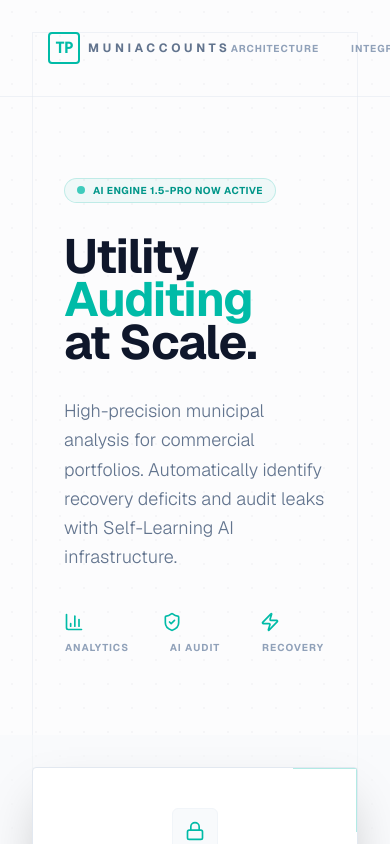
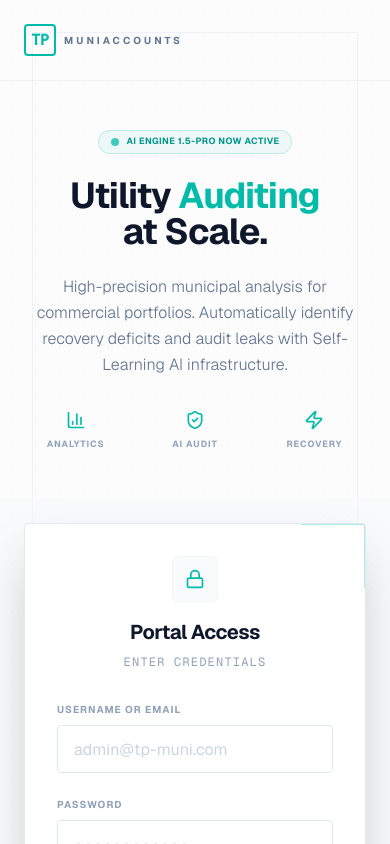
Before and after one commit to theuns-lindeque/TPMuniAccounts, a Next.js app: page / in a window 390 px wide. Built offline with nearby package versions, Linux system fonts and the light colour scheme.

Commit message:
feat: Mobile-first optimization for all pages and navigation drawer

```diff
--- a/src/app/dashboard/page.tsx
+++ b/src/app/dashboard/page.tsx
@@ -28,18 +28,18 @@ const mockChartData = [
 
 export default function DashboardPage() {
   return (
-    <div className="min-h-screen bg-[#fcfcfd] dark:bg-[#0d1117] text-slate-900 dark:text-slate-100 p-6 font-sans">
-      <header className="mb-8 border-b border-slate-200 dark:border-slate-800 pb-6 flex justify-between items-end">
+    <div className="min-h-screen bg-[#fcfcfd] dark:bg-[#0d1117] text-slate-900 dark:text-slate-100 p-4 sm:p-6 font-sans">
+      <header className="mb-6 sm:mb-8 border-b border-slate-200 dark:border-slate-800 pb-4 sm:pb-6 flex flex-col sm:flex-row justify-between items-start sm:items-end gap-4">
         <div>
           <div className="flex items-center gap-2 text-teal-500 mb-1">
-            <LayoutDashboard size={16} />
-            <span className="text-[10px] font-bold uppercase tracking-[0.2em]">System Overview</span>
+            <LayoutDashboard size={14} className="sm:size-4" />
+            <span className="text-[9px] sm:text-[10px] font-bold uppercase tracking-[0.2em]">System Overview</span>
           </div>
-          <h1 className="text-3xl font-bold tracking-tight">Analytics Dashboard</h1>
+          <h1 className="text-2xl sm:text-3xl font-bold tracking-tight">Analytics Dashboard</h1>
         </div>
-        <div className="text-right">
-          <p className="text-xs text-slate-500 font-mono">BUILDING_ID: ALL_ACTIVE</p>
-          <p className="text-xs text-slate-500 font-mono">LAST_SYNC: 2026-03-13T22:20</p>
+        <div className="text-left sm:text-right">
+          <p className="text-[10px] sm:text-xs text-slate-500 font-mono uppercase tracking-tighter">BUILDING_ID: ALL_ACTIVE</p>
+          <p className="text-[10px] sm:text-xs text-slate-500 font-mono uppercase tracking-tighter">LAST_SYNC: 2026-03-13T22:20</p>
         </div>
       </header>
 
--- a/src/app/login/page.tsx
+++ b/src/app/login/page.tsx
@@ -57,7 +57,7 @@ function LoginContent() {
           </p>
         </div>
 
-        <div className="bg-white dark:bg-slate-950/50 border border-slate-200 dark:border-slate-800 rounded-2xl p-8 shadow-xl shadow-slate-200/50 dark:shadow-none relative overflow-hidden">
+        <div className="bg-white dark:bg-slate-950/50 border border-slate-200 dark:border-slate-800 rounded-2xl p-6 sm:p-8 shadow-xl shadow-slate-200/50 dark:shadow-none relative overflow-hidden">
           {/* Decorative Corner */}
           <div className="absolute top-0 right-0 w-24 h-24 pointer-events-none overflow-hidden opacity-20">
             <div className="absolute top-0 right-0 w-[1px] h-16 bg-teal-500 translate-x-[-1px]"></div>
--- a/src/app/page.tsx
+++ b/src/app/page.tsx
@@ -13,65 +13,64 @@ export default function Home() {
       <div className="absolute top-0 left-1/4 w-[1px] h-full bg-slate-200/50 dark:bg-slate-800/50 hidden lg:block"></div>
       <div className="absolute top-1/3 left-0 w-full h-[1px] bg-slate-200/50 dark:bg-slate-800/50 hidden lg:block"></div>
 
-      <nav className="relative z-10 flex justify-between items-center px-12 py-8 border-b border-slate-200/50 dark:border-slate-800/50">
+      <nav className="relative z-10 flex justify-between items-center px-6 lg:px-12 py-6 lg:py-8 border-b border-slate-200/50 dark:border-slate-800/50">
         <div className="flex items-center gap-2">
           <div className="w-8 h-8 border-2 border-teal-500 rounded-sm flex items-center justify-center font-mono font-bold text-teal-500 tracking-tighter">
             TP
           </div>
-          <span className="text-xs font-bold uppercase tracking-[0.3em] text-slate-500">MuniAccounts</span>
+          <span className="text-[10px] lg:text-xs font-bold uppercase tracking-[0.3em] text-slate-500">MuniAccounts</span>
         </div>
-        <div className="flex gap-8 text-[10px] font-bold uppercase tracking-widest text-slate-400">
+        <div className="hidden sm:flex gap-4 lg:gap-8 text-[10px] font-bold uppercase tracking-widest text-slate-400">
           <span className="hover:text-teal-500 cursor-pointer transition-colors">Architecture</span>
           <span className="hover:text-teal-500 cursor-pointer transition-colors">Integrations</span>
-          <span className="hover:text-teal-500 cursor-pointer transition-colors">Enterprise</span>
         </div>
       </nav>
 
-      <main className="relative z-10 grid grid-cols-1 lg:grid-cols-2 min-h-[calc(100vh-100px)]">
+      <main className="relative z-10 grid grid-cols-1 lg:grid-cols-2 min-h-[calc(100vh-80px)]">
         {/* Left Column: Hero Content */}
-        <div className="flex flex-col justify-center px-16 py-20 lg:border-r border-slate-200/50 dark:border-slate-800/50">
-          <div className="max-w-xl">
-            <div className="inline-flex items-center gap-2 px-3 py-1 rounded-full border border-teal-500/20 bg-teal-500/5 mb-8">
+        <div className="flex flex-col justify-center px-6 sm:px-12 lg:px-16 py-12 lg:py-20 lg:border-r border-slate-200/50 dark:border-slate-800/50">
+          <div className="max-w-xl text-center lg:text-left">
+            <div className="inline-flex items-center gap-2 px-3 py-1 rounded-full border border-teal-500/20 bg-teal-500/5 mb-6 lg:mb-8">
               <span className="flex h-2 w-2 rounded-full bg-teal-500 animate-pulse"></span>
-              <span className="text-[10px] font-bold uppercase tracking-wider text-teal-600 dark:text-teal-400">AI Engine 1.5-Pro Now Active</span>
+              <span className="text-[9px] lg:text-[10px] font-bold uppercase tracking-wider text-teal-600 dark:text-teal-400">AI Engine 1.5-Pro Now Active</span>
             </div>
 
-            <h1 className="text-5xl lg:text-7xl font-bold tracking-tight mb-8 leading-[0.9]">
+            <h1 className="text-4xl sm:text-5xl lg:text-7xl font-bold tracking-tight mb-6 lg:mb-8 leading-[1] lg:leading-[0.9]">
               Utility <span className="text-teal-500">Auditing</span><br />
               at Scale.
             </h1>
 
-            <p className="text-lg text-slate-500 dark:text-slate-400 mb-10 leading-relaxed font-light">
+            <p className="text-base lg:text-lg text-slate-500 dark:text-slate-400 mb-8 lg:mb-10 leading-relaxed font-light">
               High-precision municipal analysis for commercial portfolios.
               Automatically identify recovery deficits and audit leaks with
               Self-Learning AI infrastructure.
             </p>
 
-            <div className="grid grid-cols-3 gap-8">
+            <div className="grid grid-cols-3 gap-4 sm:gap-8">
               <div className="space-y-2">
-                <BarChart3 className="text-teal-500 w-5 h-5" />
-                <p className="text-[10px] font-bold uppercase tracking-widest text-slate-400 text-center lg:text-left">Analytics</p>
+                <BarChart3 className="text-teal-500 w-5 h-5 mx-auto lg:mx-0" />
+                <p className="text-[9px] lg:text-[10px] font-bold uppercase tracking-widest text-slate-400">Analytics</p>
               </div>
               <div className="space-y-2">
-                <ShieldCheck className="text-teal-500 w-5 h-5" />
-                <p className="text-[10px] font-bold uppercase tracking-widest text-slate-400 text-center lg:text-left">AI Audit</p>
+                <ShieldCheck className="text-teal-500 w-5 h-5 mx-auto lg:mx-0" />
+                <p className="text-[9px] lg:text-[10px] font-bold uppercase tracking-widest text-slate-400">AI Audit</p>
               </div>
               <div className="space-y-2">
-                <Zap className="text-teal-500 w-5 h-5" />
-                <p className="text-[10px] font-bold uppercase tracking-widest text-slate-400 text-center lg:text-left">Recovery</p>
+                <Zap className="text-teal-500 w-5 h-5 mx-auto lg:mx-0" />
+                <p className="text-[9px] lg:text-[10px] font-bold uppercase tracking-widest text-slate-400">Recovery</p>
               </div>
             </div>
           </div>
         </div>
 
         {/* Right Column: Login Form */}
-        <div className="flex items-center justify-center p-8 bg-slate-50/50 dark:bg-slate-900/30">
-          <div className="max-w-md w-full p-10 bg-white dark:bg-slate-950 border border-slate-200 dark:border-slate-800 rounded-sm shadow-2xl relative overflow-hidden group">
+        <div className="flex items-center justify-center p-6 sm:p-12 lg:p-8 bg-slate-50/50 dark:bg-slate-900/30">
+          <div className="max-w-md w-full p-8 lg:p-10 bg-white dark:bg-slate-950 border border-slate-200 dark:border-slate-800 rounded-sm shadow-2xl relative overflow-hidden group">
             {/* Corner Decorative Lines */}
             <div className="absolute top-0 right-0 w-16 h-[1px] bg-teal-500/30"></div>
             <div className="absolute top-0 right-0 w-[1px] h-16 bg-teal-500/30"></div>
 
-            <div className="mb-10 text-center">
+            <div className="mb-8 lg:mb-10 text-center">
               <div className="inline-flex p-3 rounded-md border border-slate-100 dark:border-slate-800 mb-4 bg-slate-50 dark:bg-slate-900">
                 <Lock className="w-5 h-5 text-teal-500" />
               </div>
@@ -114,7 +113,7 @@ export default function Home() {
         </div>
       </main>
 
-      <footer className="absolute bottom-12 left-12 right-12 flex justify-between items-center text-[9px] font-mono text-slate-400 uppercase tracking-[0.3em] pointer-events-none">
+      <footer className="absolute bottom-6 lg:bottom-12 left-6 lg:left-12 right-6 lg:right-12 flex justify-between items-center text-[9px] font-mono text-slate-400 uppercase tracking-[0.3em] pointer-events-none">
         <div className="flex gap-4">
           <span>LAT: -26.2041</span>
           <span>LNG: 28.0473</span>
--- a/src/app/properties/page.tsx
+++ b/src/app/properties/page.tsx
@@ -14,26 +14,26 @@ export default async function PropertiesPage() {
   });
 
   return (
-    <div className="min-h-screen bg-[#fcfcfd] dark:bg-[#0d1117] text-slate-900 dark:text-slate-100 p-8 font-sans">
-      <header className="mb-10 flex justify-between items-end border-b border-slate-200 dark:border-slate-800 pb-6">
+    <div className="min-h-screen bg-[#fcfcfd] dark:bg-[#0d1117] text-slate-900 dark:text-slate-100 p-4 sm:p-8 font-sans">
+      <header className="mb-6 sm:mb-10 flex flex-col sm:flex-row justify-between items-start sm:items-end border-b border-slate-200 dark:border-slate-800 pb-4 sm:pb-6 gap-6">
         <div>
           <div className="flex items-center gap-2 text-teal-500 mb-1">
-            <Building2 size={16} />
-            <span className="text-[10px] font-bold uppercase tracking-[0.2em]">Portfolio Management</span>
+            <Building2 size={14} className="sm:size-4" />
+            <span className="text-[9px] sm:text-[10px] font-bold uppercase tracking-[0.2em]">Portfolio Management</span>
           </div>
-          <h1 className="text-3xl font-bold tracking-tight">Properties</h1>
+          <h1 className="text-2xl sm:text-3xl font-bold tracking-tight">Properties</h1>
         </div>
-        <div className="flex gap-4">
+        <div className="flex flex-col sm:flex-row gap-3 sm:gap-4 w-full sm:w-auto">
           <Link
             href="/upload?type=recovery"
-            className="flex items-center gap-2 px-4 py-2.5 bg-slate-100 hover:bg-slate-200 dark:bg-slate-800 dark:hover:bg-slate-700 text-slate-900 dark:text-slate-100 text-xs font-bold uppercase tracking-widest rounded transition-all border border-slate-200 dark:border-slate-700"
+            className="flex items-center justify-center gap-2 px-4 py-2.5 bg-slate-100 hover:bg-slate-200 dark:bg-slate-800 dark:hover:bg-slate-700 text-slate-900 dark:text-slate-100 text-xs font-bold uppercase tracking-widest rounded transition-all border border-slate-200 dark:border-slate-700"
           >
             <Upload size={14} className="text-teal-500" />
             Upload Recovery
           </Link>
           <Link
             href="/upload?type=bill"
-            className="flex items-center gap-2 px-4 py-2.5 bg-teal-500 hover:bg-teal-600 text-white text-xs font-bold uppercase tracking-widest rounded transition-all shadow-lg shadow-teal-500/10"
+            className="flex items-center justify-center gap-2 px-4 py-2.5 bg-teal-500 hover:bg-teal-600 text-white text-xs font-bold uppercase tracking-widest rounded transition-all shadow-lg shadow-teal-500/10"
           >
             <Upload size={14} />
             Upload Bills
--- a/src/app/upload/page.tsx
+++ b/src/app/upload/page.tsx
@@ -53,21 +53,21 @@ function UploadContent() {
   };
 
   return (
-    <div className="min-h-screen bg-[#fcfcfd] dark:bg-[#0d1117] text-slate-900 dark:text-slate-100 p-8 font-sans">
-      <header className="mb-10 flex justify-between items-end border-b border-slate-200 dark:border-slate-800 pb-6">
+    <div className="min-h-screen bg-[#fcfcfd] dark:bg-[#0d1117] text-slate-900 dark:text-slate-100 p-4 sm:p-8 font-sans">
+      <header className="mb-6 sm:mb-10 flex flex-col sm:flex-row justify-between items-start sm:items-end border-b border-slate-200 dark:border-slate-800 pb-4 sm:pb-6 gap-4">
         <div>
           <div className="flex items-center gap-2 text-teal-500 mb-1">
-            <Building2 size={16} />
-            <span className="text-[10px] font-bold uppercase tracking-[0.2em]">Ingestion Portal</span>
+            <Building2 size={14} className="sm:size-4" />
+            <span className="text-[9px] sm:text-[10px] font-bold uppercase tracking-[0.2em]">Ingestion Portal</span>
           </div>
-          <h1 className="text-3xl font-bold tracking-tight">
+          <h1 className="text-2xl sm:text-3xl font-bold tracking-tight">
             {documentType === 'recovery' ? 'Upload Recovery' : 'Upload Bills'}
           </h1>
         </div>
-        <div>
+        <div className="w-full sm:w-auto">
           <Link
             href="/properties"
-            className="flex items-center gap-2 px-4 py-2.5 bg-white dark:bg-slate-900 border border-slate-200 dark:border-slate-800 hover:bg-slate-50 dark:hover:bg-slate-800 text-slate-600 dark:text-slate-400 text-[10px] font-bold uppercase tracking-widest rounded transition-all shadow-sm"
+            className="flex items-center justify-center gap-2 px-4 py-2.5 bg-white dark:bg-slate-900 border border-slate-200 dark:border-slate-800 hover:bg-slate-50 dark:hover:bg-slate-800 text-slate-600 dark:text-slate-400 text-[10px] font-bold uppercase tracking-widest rounded transition-all shadow-sm"
           >
             <ArrowLeft size={14} />
             Back to Registry
@@ -76,15 +76,15 @@ function UploadContent() {
       </header>
 
       <main className="max-w-4xl mx-auto">
-        <div className="relative border border-slate-200 dark:border-slate-800 rounded-xl bg-white dark:bg-slate-950/50 shadow-xl overflow-hidden p-12">
+        <div className="relative border border-slate-200 dark:border-slate-800 rounded-xl bg-white dark:bg-slate-950/50 shadow-xl overflow-hidden p-6 sm:p-12">
           {/* Decorative Corner */}
           <div className="absolute top-0 right-0 w-24 h-24 pointer-events-none overflow-hidden">
             <div className="absolute top-0 right-0 w-[1px] h-16 bg-teal-500/20 translate-x-[-1px]"></div>
             <div className="absolute top-0 right-0 w-16 h-[1px] bg-teal-500/20 translate-y-[-1px]"></div>
           </div>
 
-          <div className="text-center mb-12">
-            <h2 className="text-xl font-bold mb-2">
+          <div className="text-center mb-8 sm:mb-12">
+            <h2 className="text-lg sm:text-xl font-bold mb-2">
               {documentType === 'recovery' ? 'Submit Recovery Data' : 'Submit Municipal Bills'}
             </h2>
             <p className="text-sm text-slate-500 dark:text-slate-400">
--- a/src/components/Shell.tsx
+++ b/src/components/Shell.tsx
@@ -1,11 +1,14 @@
 "use client";
 
+import React, { useState } from "react";
 import { usePathname } from "next/navigation";
 import { Sidebar } from "@/components/Sidebar";
 import { ThemeProvider } from "@/components/ThemeProvider";
+import { Menu, X } from "lucide-react";
 
 export function Shell({ children }: { children: React.ReactNode }) {
   const pathname = usePathname();
+  const [isMobileMenuOpen, setIsMobileMenuOpen] = useState(false);
   const isPublicPage = pathname === "/" || pathname === "/login";
 
   return (
@@ -15,8 +18,43 @@ export function Shell({ children }: { children: React.ReactNode }) {
       enableSystem
       disableTransitionOnChange
     >
-      <div className="flex h-screen overflow-hidden">
-        {!isPublicPage && <Sidebar />}
+      <div className="flex h-screen overflow-hidden flex-col md:flex-row">
+        {/* Mobile Header - Only for authenticated pages */}
+        {!isPublicPage && (
+          <div className="md:hidden flex items-center justify-between px-4 py-3 bg-white dark:bg-slate-950 border-b border-slate-200 dark:border-slate-800 z-30">
+            <div className="flex items-center gap-2">
+              <div className="w-6 h-6 border-2 border-teal-500 rounded-sm flex items-center justify-center font-mono font-bold text-teal-500 text-[10px] tracking-tighter shrink-0">
+                TP
+              </div>
+              <span className="text-[10px] font-bold uppercase tracking-[0.2em] text-slate-500">MuniAccounts</span>
+            </div>
+            <button
+              onClick={() => setIsMobileMenuOpen(!isMobileMenuOpen)}
+              className="p-2 text-slate-500 hover:text-teal-500 transition-colors"
+            >
+              {isMobileMenuOpen ? <X size={20} /> : <Menu size={20} />}
+            </button>
+          </div>
+        )}
+
+        {!isPublicPage && (
+          <div
+            className={`
+              fixed inset-0 z-40 md:relative md:z-20 transform transition-transform duration-300 ease-in-out
+              ${isMobileMenuOpen ? 'translate-x-0' : '-translate-x-full md:translate-x-0'}
+            `}
+          >
+            {/* Overlay for mobile */}
+            {isMobileMenuOpen && (
+              <div
+                className="fixed inset-0 bg-slate-900/50 backdrop-blur-sm md:hidden"
+                onClick={() => setIsMobileMenuOpen(false)}
+              />
+            )}
+            <Sidebar onNavigate={() => setIsMobileMenuOpen(false)} />
+          </div>
+        )}
+
         <main className={`flex-1 overflow-y-auto ${!isPublicPage ? 'bg-[#fcfcfd] dark:bg-[#0d1117]' : ''}`}>
           {children}
         </main>
--- a/src/components/Sidebar.tsx
+++ b/src/components/Sidebar.tsx
@@ -26,7 +26,11 @@ const menuItems = [
   { name: 'Settings', href: '/settings', icon: Settings },
 ];
 
-export const Sidebar = () => {
+interface SidebarProps {
+  onNavigate?: () => void;
+}
+
+export const Sidebar = ({ onNavigate }: SidebarProps) => {
   const [isCollapsed, setIsCollapsed] = useState(false);
   const [mounted, setMounted] = useState(false);
   const pathname = usePathname();
@@ -93,7 +97,11 @@ export const Sidebar = () => {
           const Icon = item.icon;
 
           return (
-            <Link key={item.name} href={item.href}>
+            <Link
+              key={item.name}
+              href={item.href}
+              onClick={() => onNavigate?.()}
+            >
               <div className={`
                 flex items-center gap-4 px-3 py-2.5 rounded-md transition-all group/item relative
                 ${isActive
```
